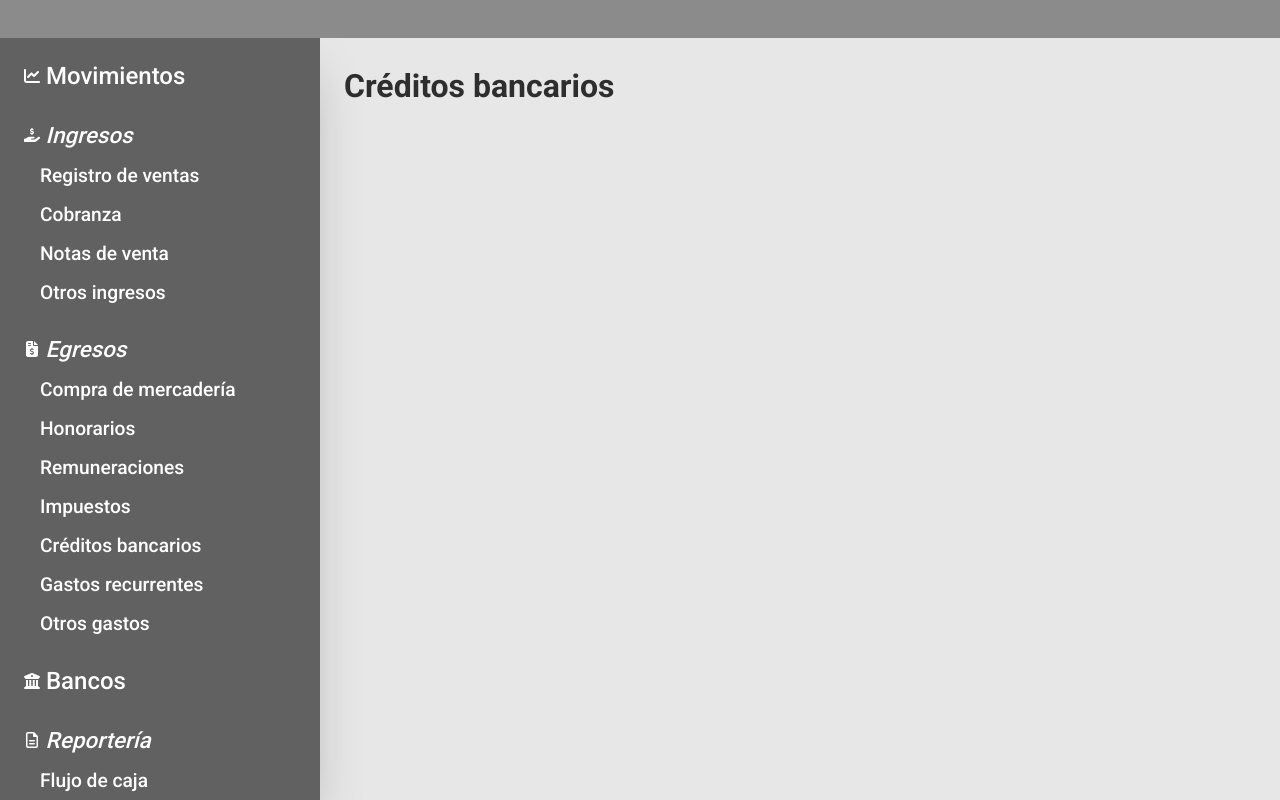
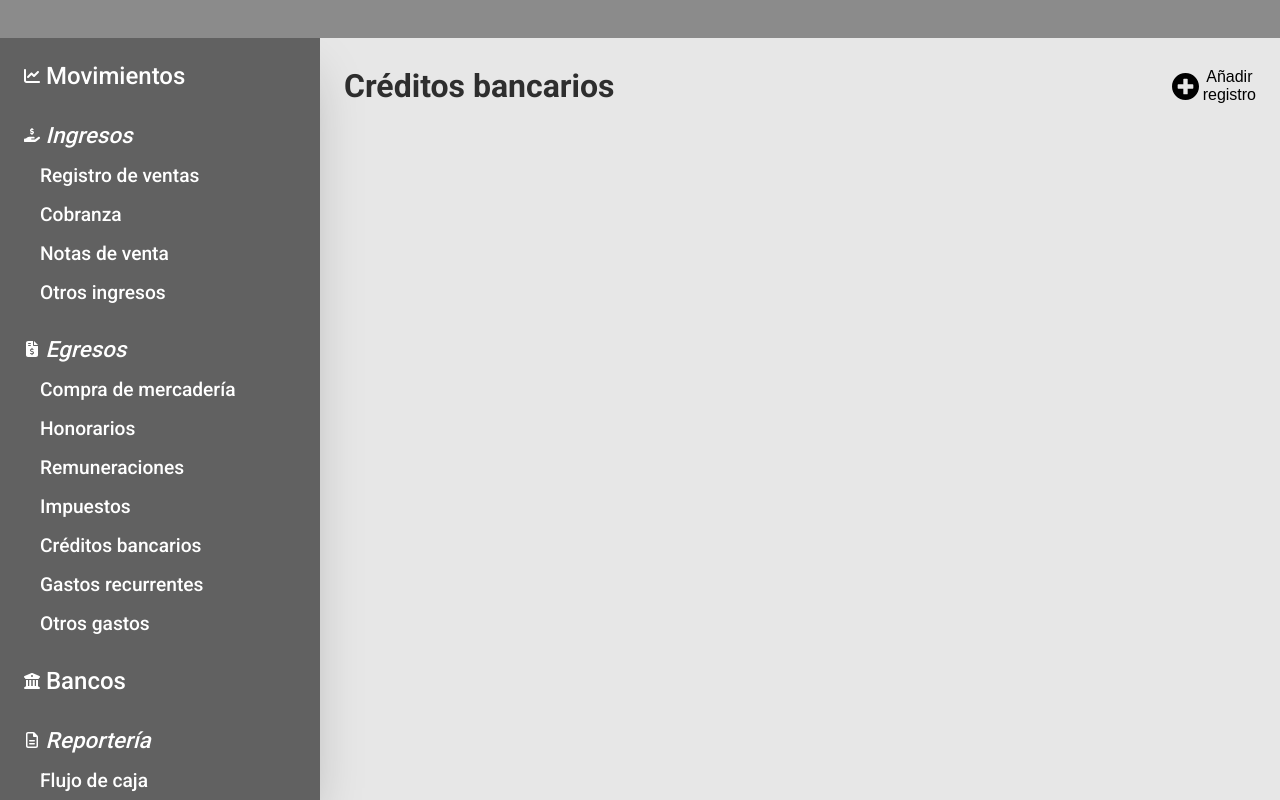
Before and after one commit to EFFM00/frontend-flow-cash-app, a React (Vite) app: page /egresos/creditos-bancarios in a window 1280 px wide. Built offline with nearby package versions, Linux system fonts and the light colour scheme.

Commit message:
header section

```diff
--- a/src/components/ContainerSections/ContainerSections.jsx
+++ b/src/components/ContainerSections/ContainerSections.jsx
@@ -1,10 +1,10 @@
-import { PurchaseContainer } from "./styled";
+import { ContainerSect } from "./styled";
 
 const ContainerSections = ({children}) => {
     return (
-        <PurchaseContainer>
+        <ContainerSect>
             {children}
-        </PurchaseContainer>
+        </ContainerSect>
     )
 }
 
--- a/src/components/ContainerSections/styled.js
+++ b/src/components/ContainerSections/styled.js
@@ -1,6 +1,6 @@
 import styled from "styled-components";
 
-export const PurchaseContainer = styled.div`
+export const ContainerSect = styled.div`
     min-height: calc(100vh - 2.4rem);
     padding: 1rem;
 
--- /dev/null
+++ b/src/components/HeaderSection/HeaderSection.jsx
@@ -0,0 +1,15 @@
+import TitleSection from "../../components/TitleSection/TitleSection";
+import LinkWithIcon from "../LinkWithIcon/LinkWithIcon";
+import AddRegistry from "../../assets/icon_plus_circle_.svg"
+import { HeaderCont } from "./styled";
+
+const HeaderSection = ({text, btnText}) => {
+    return (
+        <HeaderCont>
+            <TitleSection text={text} ubication="left"/>
+            <LinkWithIcon text={btnText} iconPath={AddRegistry}/>
+        </HeaderCont>
+    )
+}
+
+export default HeaderSection;
--- /dev/null
+++ b/src/components/HeaderSection/styled.js
@@ -0,0 +1,13 @@
+import styled from "styled-components";
+
+export const HeaderCont = styled.div`
+    display: flex;
+    flex-direction: column;
+    justify-content: space-between;
+    flex-wrap: wrap;
+    gap: 0.5rem;
+
+    @media (min-width: 768px) {
+        flex-direction: row;
+    }
+`
--- /dev/null
+++ b/src/components/LinkWithIcon/LinkWithIcon.jsx
@@ -0,0 +1,12 @@
+import {ContBtn, PlusIcon} from "./styled"
+
+const LinkWithIcon = ({text, iconPath}) => {
+    return (
+        <ContBtn>
+            <PlusIcon src={iconPath} />
+            {text}
+        </ContBtn>
+    )
+}
+
+export default LinkWithIcon;
--- /dev/null
+++ b/src/components/LinkWithIcon/styled.js
@@ -0,0 +1,17 @@
+import styled from "styled-components";
+
+export const ContBtn = styled.button`
+    display: flex;
+    justify-content: space-between;
+    align-items: center;
+    gap: 0.2rem;
+    cursor: pointer;
+    background: none;
+    border: none;
+    font-size: 1rem;
+    width: min-content;
+`
+
+export const PlusIcon = styled.img`
+    width: 1.7rem;
+`
--- a/src/pages/Dash-BankLoans/BankLoans.jsx
+++ b/src/pages/Dash-BankLoans/BankLoans.jsx
@@ -1,10 +1,11 @@
-import TitleSection from "../../components/TitleSection/TitleSection";
 import ContainerSections from "../../components/ContainerSections/ContainerSections"
+import HeaderSection from "../../components/HeaderSection/HeaderSection";
 
 const BankLoans = () => {
+
     return (
         <ContainerSections>
-            <TitleSection text="Créditos bancarios" ubication="left"/>
+            <HeaderSection text="Créditos bancarios" btnText="Añadir registro"/>
         </ContainerSections>
     )
 }
```
Also changed, not shown: src/assets/icon_plus_circle_.svg (added), src/components/FormContainer/FormContainer.jsx (added), src/components/FormContainer/styled.js (added).
